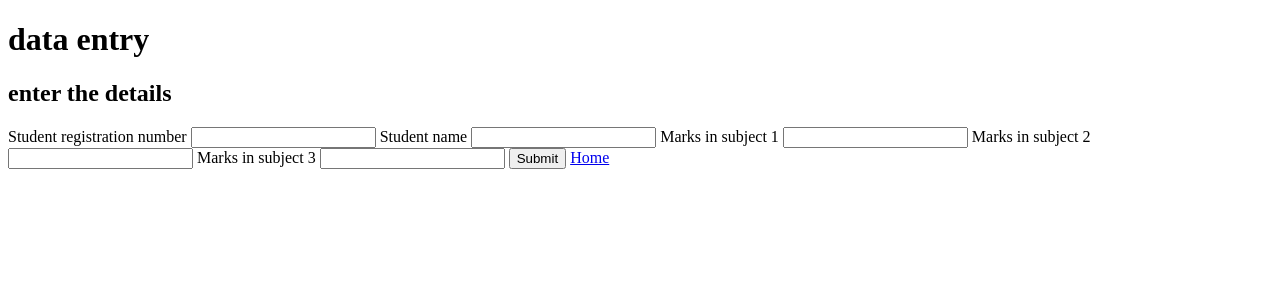
After one commit to nmk27/AWT, a PHP site: page /dataentry.php in a window 1280 px wide. The commit adds this page. Shown: the top 300 px of the page. Run offline with PHP 8.4, Linux system fonts and the light colour scheme; some web fonts are replaced.

Commit message:
third coimmit

```diff
--- /dev/null
+++ b/dataentry.php
@@ -0,0 +1,70 @@
+<!-- Connecting to the database -->
+<?php
+    require('config.php');
+
+    $submitted=0;
+    if(isset($_POST['regno'])){
+
+        $name=$_POST['name'];
+        $regno=$_POST['name'];
+        $marks1=$_POST['marks1'];
+        $marks2=$_POST['marks2'];
+        $marks3=$_POST['marks3'];
+
+        $sql="insert ignore `details` (`Reg No.`, `Name`, `Marks1`, `Marks2`, `Marks3`) VALUES ('$regno', '$name', '$marks1', '$marks2', '$marks3')";
+
+        if($con->query($sql)== true)
+        {
+            $submitted=1;
+            echo "Submitted";
+        }
+        else{
+            echo "Error : $sq1 <br> $con->error";
+        }
+        $con->close();
+    }
+?>
+
+
+
+<!DOCTYPE html>
+<html lang="en">
+
+<head>
+    <meta charset="UTF-8">
+    <meta http-equiv="X-UA-Compatible" content="IE=edge">
+    <meta name="viewport" content="width=device-width, initial-scale=1.0">
+    <title>Data Entry</title>
+    <link rel="stylesheet" href="css/dataenrty.css">
+</head>
+
+<body>
+    <h1>data entry</h1>
+    <div class="line"></div>
+
+    <dev class="container">
+        <h2>enter the details</h2>
+        <?php
+        if($submitted===1)
+            echo "<span>your response has been submitted. thank you.</span>";
+        ?>
+
+
+        <form action="dataentry.php" method="post">
+            <span>Student registration number</span>
+            <input type="number" name="regno" id="regno">
+            <span>Student name</span>
+            <input type="text" name="name" id="name">
+            <span>Marks in subject 1</span>
+            <input type="number" name="marks1" id="marks1">
+            <span>Marks in subject 2</span>
+            <input type="number" name="marks2" id="marks2">
+            <span>Marks in subject 3</span>
+            <input type="number" name="marks3" id="marks3">
+            <button type="submit">Submit</button>
+            <a href="home.php">Home</a>
+        </form>
+    </dev>
+</body>
+
+</html>
--- a/home.php
+++ b/home.php
@@ -29,7 +29,7 @@
         <div class="line"></div>
 
         <div class="buttons">
-            <a href="#">data entry</a>
+            <a href="dataentry.php">data entry</a>
             <a href="#">data retrieval</a>
         </div>
 
```
Also changed, not shown: dateentry.html (deleted, +0 -16 lines), footer.php (+3 -5 lines).
